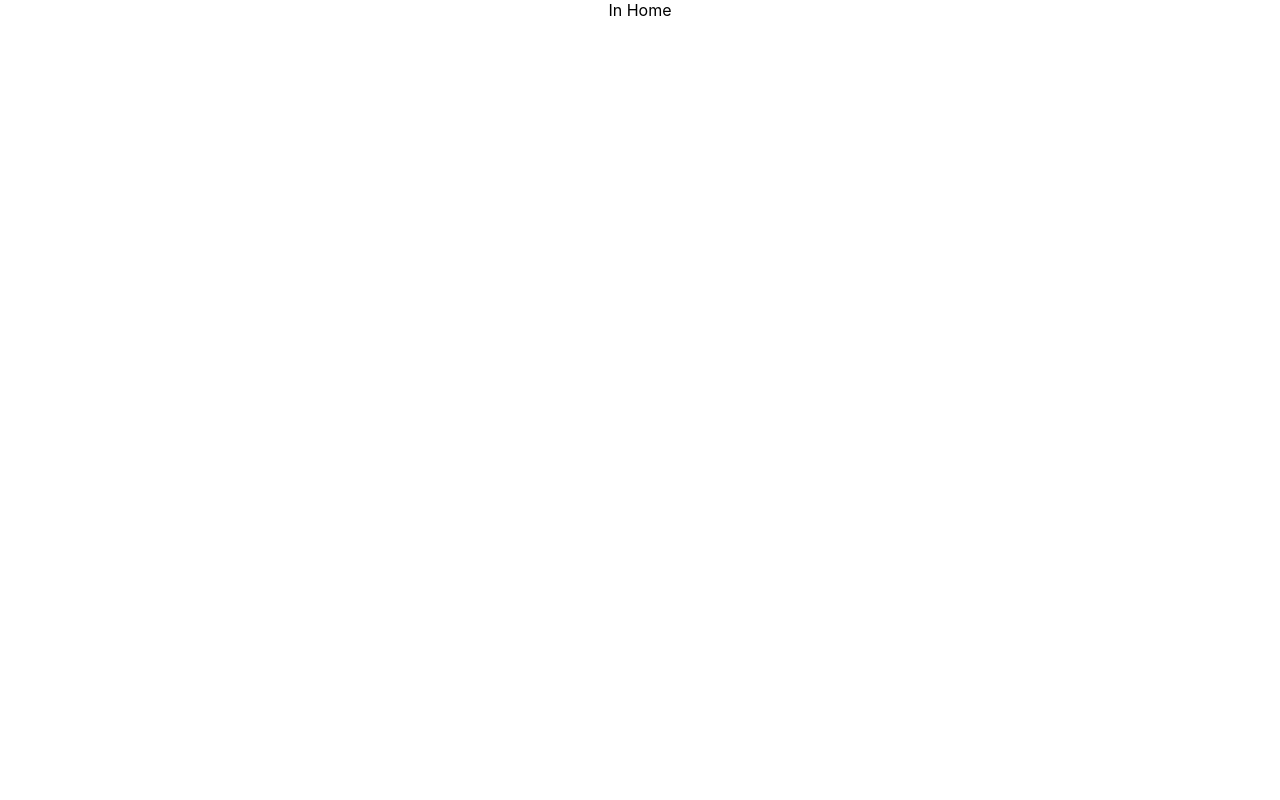
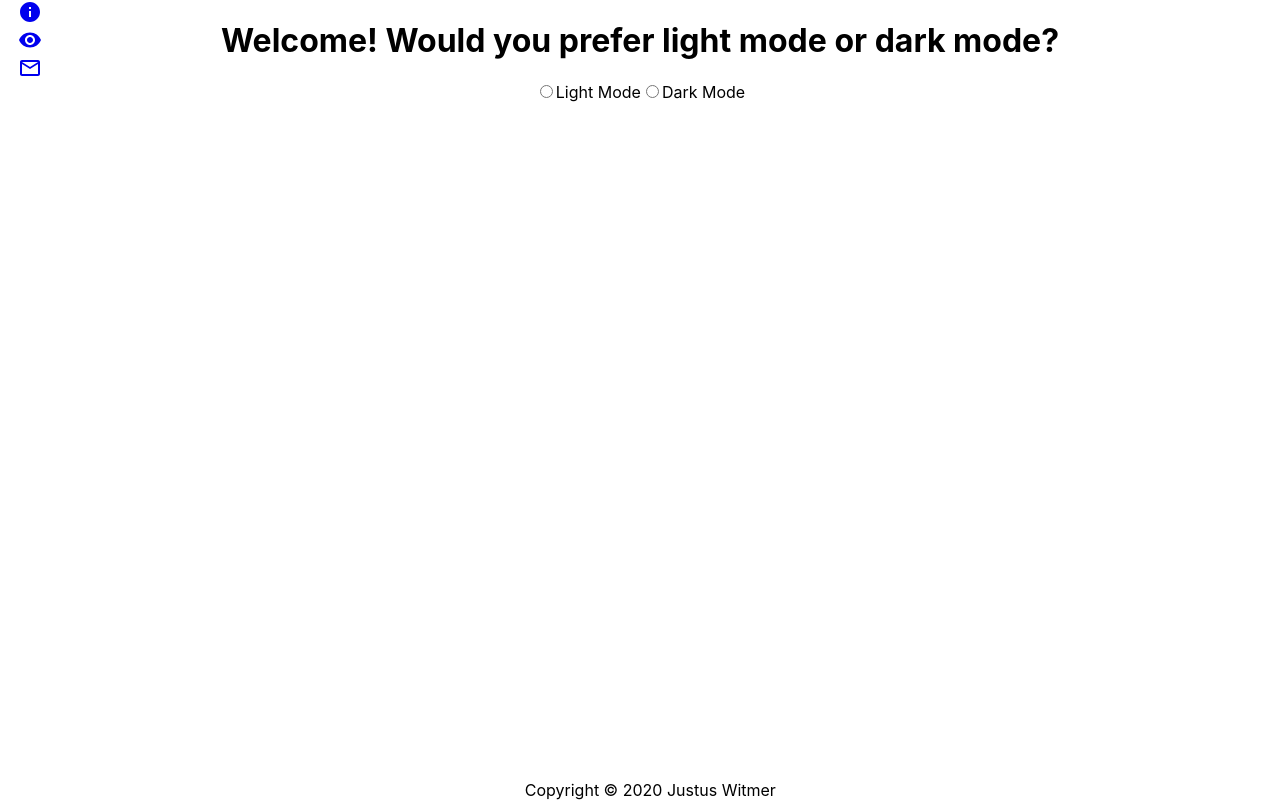
Before and after one commit to justuswitmer/portfolio, a React (Create React App) app: page / in a window 1280 px wide. Built offline with nearby package versions, Linux system fonts and the light colour scheme.

Commit message:
styling it up

```diff
--- a/package.json
+++ b/package.json
@@ -8,8 +8,11 @@
     "@testing-library/jest-dom": "^5.11.5",
     "@testing-library/react": "^11.1.0",
     "@testing-library/user-event": "^12.1.10",
+    "animate.css": "^4.1.1",
+    "animate.css-react": "^1.1.0",
     "react": "^17.0.1",
     "react-dom": "^17.0.1",
+    "react-icons": "^3.11.0",
     "react-redux": "^7.2.2",
     "react-router-dom": "^5.2.0",
     "react-scripts": "4.0.0",
--- a/src/About.js
+++ b/src/About.js
@@ -1,14 +1,45 @@
-import React, { Component } from 'react';
+import React from 'react';
+import Paper from '@material-ui/core/Paper';
 
-class About extends Component {
 
-  render() {
-    return (
-      <div>
-        In About
+export default function About() {
+
+  return (
+    <div className='about'>
+      <div className='aboutProfile'>
+        <h1>Here's a little about me!</h1>
+        <p>
+          I am a Full Stack Software Engineer student at Prime Digital Academy, with a background in analytics.
+          I have experience in small business analytics as well as finance analytics. My interests lie mainly in using my skills as a software engineer to leverage data analysis to better inform a business on decision making.
+          My personality is such that I am always pushing for new ways to look at data, yet I also have enough restraint to know when to slow down and complete a project.
+        </p>
       </div>
-    );
-  }
+      <div className='aboutPersonality'>
+        <div className='personality'>
+          <h2>Personality Profiles</h2>
+          <h4>Strengths Finders</h4>
+          <p>Responsibility</p>
+          <p>Restoratvie</p>
+          <p>Analytical</p>
+          <p>Intellection</p>
+          <p>Consistency</p>
+        </div>
+        <div className='personality'>
+          <h4>Myers Briggs</h4>
+          <p>ISTJ</p>
+        </div>
+        <div className='personality'>
+          <h4>Enneagram</h4>
+          <p>Type 6</p>
+        </div>
+        <div className='personality'>
+          <h4>Superpowers</h4>
+          <p>Experimentation</p>
+          <p>Grit</p>
+          <p>Vision</p>
+        </div>
+      </div>
+    </div>
+
+  );
 }
-
-export default About;
--- a/src/App.css
+++ b/src/App.css
@@ -1,3 +1,75 @@
 .App {
   text-align: center;
+  position: absolute;
+  width: 100%;
+  height: 100%;
 }
+
+.App.dark {
+  color: #c4c0c0;
+  background-color: #222;
+}
+
+.App.light {
+  color: #222;
+  background-color: #c4c0c0;
+}
+
+.light{
+  color: #222;
+}
+
+.dark {
+  color: #c4c0c0;
+}
+
+a {
+  text-decoration: none;
+}
+
+li{
+  list-style-type: none;
+}
+
+.navBar{
+  width: 60px;
+  height: 100%;
+  position: fixed;
+  top: 0;
+  display: flex;
+  flex-direction: column;
+  justify-content: space-between;
+  z-index: 3;
+  min-height: 500px;
+}
+
+.navBar.light{
+  background: #969696;
+}
+
+.navBar.dark{
+  background: #181818;
+}
+
+#footer{
+  position: fixed;
+  bottom: 0;
+  left: 41%;
+}
+
+.about {
+  display: block;
+}
+.aboutProfile {
+  margin-left: 12%;
+  width: 80%;
+}
+
+.aboutPersonality{
+  margin-left: 12%;
+  width: 80%;
+}
+
+.personality {
+  box-shadow: 0 4px 15px 0 rgba(0,0,0,0.50);
+}
--- a/src/App.js
+++ b/src/App.js
@@ -1,18 +1,68 @@
-import { HashRouter as Router, Route } from 'react-router-dom';
-import Home from './Home';
+import { HashRouter as Router, Route, Link } from 'react-router-dom';
+import Mode from './Mode';
 import About from './About';
 import Portfolio from './Portfolio';
 import Contact from './Contact';
+import Footer from './Footer';
 
 import './App.css';
+import { connect } from 'react-redux';
+import { Component } from 'react';
 
-function App() {
+// Material UI
+import InfoIcon from '@material-ui/icons/Info';
+import MailOutlineIcon from '@material-ui/icons/MailOutline';
+import VisibilityIcon from '@material-ui/icons/Visibility';
+
+
+class App extends Component {
+  state = {
+    mode: document.cookie.split('=')[1]
+  }
+
+  setMode = (evt) => {
+    let mode = evt.target.value;
+
+    document.cookie = `mode=${mode}`
+    this.setState({
+      mode: mode
+    })
+  }
+  render() {
     return (
       <Router>
-      <div className="App">
+        <div className={`App ${this.state.mode}`}>
+          <nav className={`navBar ${this.state.mode}`}>
+            <main className='mainDiv'>
+              <li>
+                <Link
+                  className={this.state.mode}
+                  to="/about">
+                  <InfoIcon />
+                </Link>
+              </li>
+              <li>
+                <Link
+                  className={this.state.mode}
+                  to="/portfolio">
+                  <VisibilityIcon />
+                </Link>
+              </li>
+              <li>
+                <Link
+                  className={this.state.mode}
+                  to="/contact">
+                  <MailOutlineIcon />
+                </Link>
+              </li>
+            </main>
+          </nav>
           <Route exact path='/'>
-          <Home />
+            <Mode
+              setMode={this.setMode}
+            />
           </Route>
+
           <Route path='/about'>
             <About />
           </Route >
@@ -22,10 +72,11 @@ function App() {
           <Route path='/contact'>
             <Contact />
           </Route>
-
+          <Footer />
         </div>
       </Router>
     );
   }
+}
 
-export default App;
+export default connect()(App);
--- a/src/Contact.js
+++ b/src/Contact.js
@@ -5,7 +5,9 @@ class Contact extends Component {
   render() {
     return (
       <div>
-        In Contact
+        <h1>Contact Me</h1>
+        <p>email: justus.witmer@gmail.com</p>
+        <p>LinkedIn:</p>
       </div>
     );
   }
--- /dev/null
+++ b/src/Footer.js
@@ -0,0 +1,14 @@
+import React, { Component } from 'react';
+
+class Footer extends Component {
+
+  render() {
+    return (
+      <div id='footer'>
+        Copyright &copy; 2020 Justus Witmer
+      </div>
+    );
+  }
+}
+
+export default Footer;
--- a/src/Home.js
+++ /dev/null
@@ -1,14 +0,0 @@
-import React, { Component } from 'react';
-
-class Home extends Component {
-
-  render() {
-    return (
-      <div>
-        In Home
-      </div>
-    );
-  }
-}
-
-export default Home;
--- /dev/null
+++ b/src/Mode.js
@@ -0,0 +1,29 @@
+import React, { Component } from 'react';
+
+class Mode extends Component {
+  render() {
+    return (
+      <div>
+        <h1>Welcome! Would you prefer light mode or dark mode?</h1>
+        <label>
+          <input
+            type='radio'
+            name='mode'
+            value='light'
+            onClick={this.props.setMode}
+          />Light Mode
+        </label>
+        <label>
+          <input
+            type='radio'
+            name='mode'
+            value='dark'
+            onClick={this.props.setMode}
+          />Dark Mode
+        </label>
+      </ div>
+    );
+  }
+}
+
+export default Mode;
--- a/src/Portfolio.js
+++ b/src/Portfolio.js
@@ -5,7 +5,13 @@ class Portfolio extends Component {
   render() {
     return (
       <div>
-        in Portfolio
+        <h1>See my Work</h1>
+        <p><a href="g">Lake Elmo Aero</a></p>
+        <p><a href="https://github.com/justuswitmer/prime-solo-project">financeIt</a></p>
+        <p><a href="https://github.com/justuswitmer/weekend-movie-sagas">Movie Library</a></p>
+        <p><a href="https://github.com/justuswitmer/witmer-redux-feedback-loop">Feedback Survey</a></p>
+        <p><a href="https://github.com/justuswitmer/weekend-sql-to-do-list">To Do List</a></p>
+        <p><a href="https://github.com/justuswitmer/redux-pizza-parlor">Pizza Parlor</a></p>
       </div>
     );
   }
--- a/src/index.js
+++ b/src/index.js
@@ -1,11 +1,18 @@
 import React from 'react';
 import ReactDOM from 'react-dom';
+import { Provider } from 'react-redux';
+import { createStore, applyMiddleware } from 'redux';
 import './index.css';
 import App from './App';
 
+const store = createStore(
+
+  applyMiddleware,
+);
+
 ReactDOM.render(
-  <React.StrictMode>
+  <Provider store={store}>
     <App />
-  </React.StrictMode>,
-  document.getElementById('root')
+  </Provider>,
+  document.getElementById('root'),
 );
```
Also changed, not shown: 1 other file (tests, documents, lock files or other folders). Lines whose indentation alone changed are shown as unchanged.
